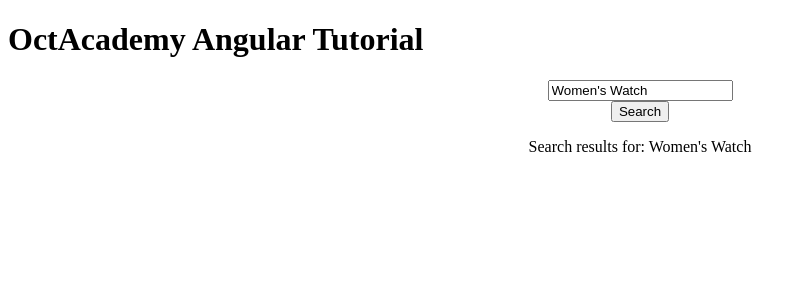
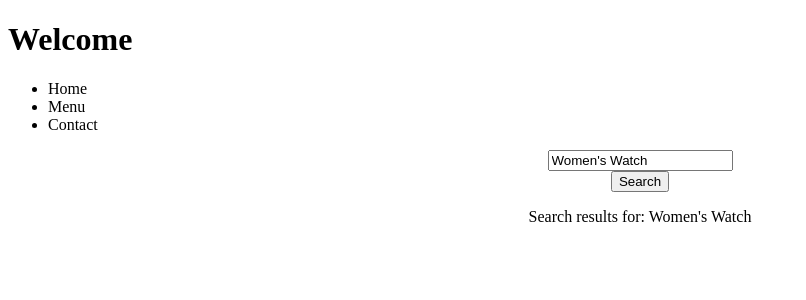
Before and after one commit to Winston-Nji/Personal_Angular_Learning, an Angular app in the folder angularApp/: page / in a window 1280 px wide. Shown: the top 300 px of the page, without its empty margins (0-806 px from the left). Built offline with nearby package versions, Linux system fonts and the light colour scheme.

Commit message:
Used ngFor for implementation of structural Directive

```diff
--- a/angularApp/src/app/app.component.html
+++ b/angularApp/src/app/app.component.html
@@ -1,4 +1,7 @@
-<h1>OctAcademy Angular Tutorial</h1>
+<h1>Welcome</h1>
+
+<app-nav-bar></app-nav-bar>
+
 
 
 <app-search></app-search>
--- a/angularApp/src/app/nav-bar/nav-bar.component.html
+++ b/angularApp/src/app/nav-bar/nav-bar.component.html
@@ -1 +1,4 @@
-<p>nav-bar works!</p>
+
+    <ul>
+        <li *ngFor="let item of Menu">{{item}}</li>
+    </ul>
--- a/angularApp/src/app/nav-bar/nav-bar.component.ts
+++ b/angularApp/src/app/nav-bar/nav-bar.component.ts
@@ -6,5 +6,5 @@ import { Component } from '@angular/core';
   styleUrl: './nav-bar.component.scss'
 })
 export class NavBarComponent {
-
+  Menu: string[]= ["Home", 'Menu', 'Contact']
 }
```
